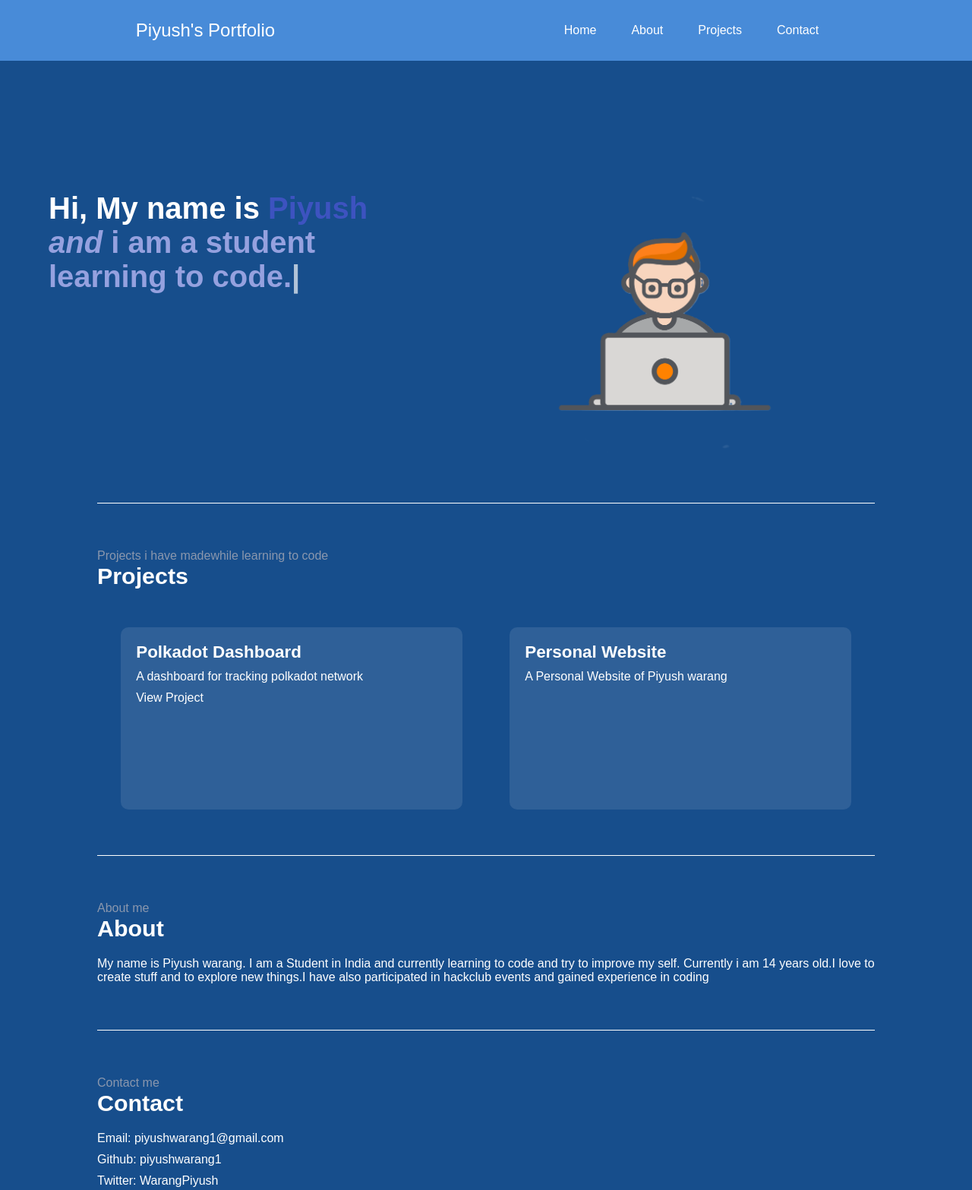
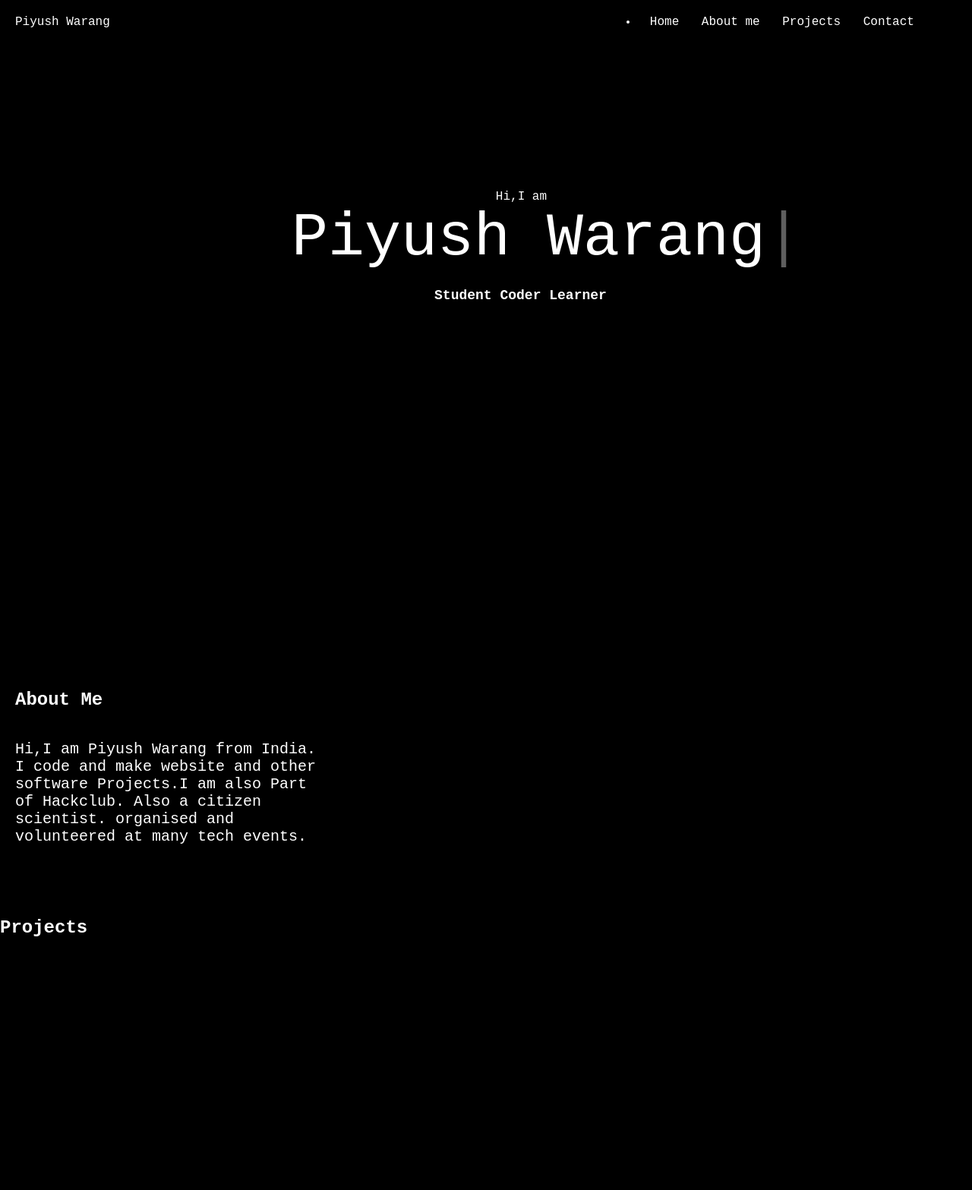
Before and after one commit to piyushwarang1/Personal-website-updated, a plain HTML site: page index.html in a window 1280 px wide. Shown: the top 1567 px of the page at 76% size. After the commit the page ends 1275 px from the top, so only its background shows below. Drawn offline with nearby package versions, Linux system fonts and the light colour scheme.

Commit message:
Revamp website layout and styling for improved navigation and aesthetics

```diff
--- a/index.html
+++ b/index.html
@@ -11,103 +11,54 @@
 </head>
 
 <body>
-   <header>
-    <nav>
-       <div class="left"> Piyush's Portfolio</div>
-       <div class="right">
-        <ul>
-            <a href="#firstsection"><li>Home</li></a>
-            <a href="#thirdsection"><li>About</li></a>
-            <a href="#secondsection"><li>Projects</li></a>
-            <a href="#fourthsection"><li>Contact</li></a>
-        </ul>
-       </div>
-    </nav>
-   </header>
-   <main>
-    <section class="firstsection" id="firstsection">
-        <div class="leftsection">
-         Hi, My name is <span class="purple">Piyush</span>
-         <div><span id="element"></span></div>
-         <span id="element"></span>
-        </div>
+   <div class="nav">
+    <P>Piyush Warang</P>
 
-        <div class="rightsection">
-         <img src="bg.png" alt="">
-        </div>
-    </section>
+        <li>
+            <a href="">Home</a>
+            <a href="">About me</a>
+            <a href="">Projects</a>
+            <a href="">Contact</a>
 
-    <section class="secondsection" id="secondsection">
-        <hr>
-        <span class="text-gray">Projects i have madewhile learning to code</span>
-        <h1>Projects</h1>
-        <div class="project-container">
-            <div class="card-one">
-                <h3>Polkadot Dashboard</h3>
-                <p>A dashboard for tracking polkadot network</p>
-                <a href="https://github.com/piyushwarang1/BeaconBlock-Network-Health-Dashboard">View Project</a>
+        </li>
 
-            </div>
-            <div class="card-two">
-                <h3>Personal Website</h3>
-                <p>A Personal Website of Piyush warang</p>
-            </div>
-        </div>
+</div>
 
 
-    <section class="thirdsection" id="thirdsection">
-        <hr>
-        <span class="text-gray">About me</span>
-        <h1>About</h1>
-        <p>My name is Piyush warang. I am a Student in India and currently learning to code and try to improve my self. Currently i am 14 years old.I love to create stuff and to explore new things.I have also participated in hackclub events and gained experience in coding</p>
+<div class="first-section">
 
-    </section>
 
-    <section class="fourthsection" id="fourthsection">
-        <hr>
-        <span class="text-gray">Contact me</span>
-        <h1>Contact</h1>
+<div class="text">
 
-        <ul>
-         <li><a href="mailto:piyushwarang1@gmail.com">Email: piyushwarang1@gmail.com</a></li>
-         <li><a href="https://github.com/piyushwarang1">Github: piyushwarang1</a></li>
-         <li><a href="https://x.com/WarangPiyush">Twitter: WarangPiyush</a></li>
-        </ul>
-        <hr>
-    </section>
-   </main>
+    <p>Hi,I am</p>
+  <span id="element"></span>
+  <h3>Student Coder Learner</h3>
+</div>
 
-   <footer>
-    <div class="footer">
-      <div class="footer-first">
-        <h3>Piyush Warang's Portfolio</h3>
-      </div>
-      <div class="footer-second">
-      <ul>
-        <li><a href="#firstsection">Home</a></li>
-        <li><a href="#thirdsection">About</a></li>
-        <li><a href="#secondsection">Projects</a></li>
-        <li><a href="#fourthsection">Contact</a></li>
-      </ul>
-      </div>
-      <div class="footer-third">
-       <h3> Contact</h3>
-       <p>Email: piyushwarang1@gmail.com</p>
-       <p>Twitter: @WarangPiyush</p>
+ <hr>
 
-      </div>
-      <div class="footer-fourth">
+</div>
+   <div class="second-section">
+    <div class="about">
+    <h2>About Me</h2>
+    <p>Hi,I am Piyush Warang from India. I code and make website and other software Projects.I am also Part of Hackclub. Also a citizen scientist. organised and volunteered at many tech events.</p>
+    </div>
+   </div>
+   <div class="third-section">
+    <h2>Projects</h2>
+    <div class="card-section">
+      <div class="card"></div>
+      <div class="card"></div>
+    </div>
+   </div>
 
-      </div>
-
-    </div>
    </footer>
 
    <script src="https://unpkg.com/typed.js@3.0.0/dist/typed.umd.js"></script>
    <script>
     var typed = new Typed('#element', {
-      strings: ['<i>and</i> i am a student learning to code.'],
-      typeSpeed: 50,
+      strings: ['Piyush Warang'],
+      typeSpeed: 40,
     });
   </script>
 </body>
--- a/style.css
+++ b/style.css
@@ -1,12 +1,11 @@
 
 
 body{
-    background-color: rgb(23, 78, 140);
+    background-color: rgb(0, 0, 0);
     color: white;
     font-family: Arial;
     min-height: 100vh;
-    display: flex;
-    flex-direction: column;
+    font-family: 'Courier New', Courier, monospace;
 
 }
 
@@ -18,194 +17,111 @@ html{
     padding: 0;
 }
 
-nav{
-     display: flex;
-     justify-content: space-around;
-     align-items: center;
-     height: 80px;
-     background-color : rgb(72, 139, 216);
-     position: sticky;
-     top: 0;
+.nav{
+    height: auto;
+    width: 100%;
+    display: flex;
+    text-decoration: none;
+
 }
 
-.left{
-    font-size: 1.5rem;
-}
-nav ul{
-    display: flex;
-    justify-content: center;
-}
-nav ul li{
-    list-style: none;
-    margin: 0 23px;
-}
-.firstsection{
-   display: flex;
-   justify-content: space-around ;
-   margin: 82px 0;
-   margin-bottom: 120px;
-
-
-}
-.firstsection > div{
-   width: 40%;
-   padding: 10px;
-   margin: 80px 0;
-
-}
-.leftsection{
-
-
-    width: 40%;
-    font-size: 2.5rem;
-    font-family: "Arial";
-    font-weight: bold;
-    height: 200px;
-    margin: 80px 0;
-    margin-top: 0%;
-
-}
-.rightsection{
-    height: 0px;
-   margin: 0px;
-
-
-}
-.rightsection img{
-    width: 350px;
-    height: auto;
-    margin: 0px ;
-    object-position: top;
-}
-.purple{
-   color: rgb(61, 83, 192);
+.nav li{
+    padding: 20px;
+    margin-left: 50%;
+    text-decoration: none;
 }
 a{
     text-decoration: none;
     color: white;
+    padding:10px;
 }
 
-a:hover{
-    color:rgb(156, 238, 248);
-    font-size: 1.1rem;
+.nav p{
+    padding: 20px;
 }
-#element{
-    color: rgb(149, 161, 223);
+
+.first-section{
+    display: flex;
+    height:100vh
 }
-.secondsection{
-    max-width: 80vw;
-    margin: auto;
+
+.text h3{
+
+  margin-left: 25%;
+  padding: 20px;
+  font-size: large;
+
 
 }
 
-main{
-    flex: 1 0 auto;
+.text span{
+    margin-top: 24%;
+    font-size: 80px;
 }
-main hr{
+
+.text{
+    margin-top: 15%;
+     margin-left: 30%;
+     display: block;
+}
+
+.text p{
+    margin-left: 40%;
+}
+
+hr{
     border: 0;
     background: white;
     height: 1px;
     margin: 60px 0;
 }
-.secondsection h1{
-    font-size: 1.9rem;
+
+.second-section h2{
+    padding: 20px;
+
 }
-.text-gray{
-    color: rgba(204, 193, 193, 0.64);
+.second-section p {
+    padding: 20px;
+    margin-right:65%;
+    font-size: 20px;
+
+}
+.second-section{
+    height: auto;
+    min-height: 40vh;
+}
+.second-section .about{
+    margin-top:30px;
 }
 
-    .project-container{
-    display: flex;
-    justify-content: space-around;
-    align-items: center;
-    margin: 50px 0;
-    transition: all 0.3s ease;
-    flex-direction: row;
-    }
+.third-section{
+    min-height: 50px;
+    height:auto;
+}
 
 
-.card-one{
-    width: 40%;
-    height: 200px;
-    background-color: rgba(255, 255, 255, 0.1);
-    padding: 20px;
-    border-radius: 10px;
-}
-.card-one h3{
-    font-size: 1.4rem;
-    margin-bottom: 10px;
-}
-.card-one p{
-    font-size: 1rem;
-    margin-bottom: 10px;
-
+.third-section p{
+ padding:20px;
 }
 
-.card-two{
-    width: 40%;
-    height: 200px;
-    background-color: rgba(255, 255, 255, 0.1);
-    padding: 20px;
-    border-radius: 10px;
+
+.card-section{
+    display:grid;
+    grid-template-columns: repeat(auto-fit, minmax(280px, 1fr));
+    gap:20px;
+    margin:0 auto;
+    padding:20px;
 }
-.card-two h3{
-    font-size: 1.4rem;
-    margin-bottom: 10px;
+.card{
+    display:flex;
+    flex-direction: column;
+    background: rgb(37, 36, 36);
+    border-radius: 5px;
+    overflow: hidden;
+    transition: transform 0.2s ease;
+    box-shadow: 0 4px 12px rgba(0, 0, 0, 0.1);
 }
-.card-two p{
-    font-size: 1rem;
-    margin-bottom: 10px;
+.card:hover{
 
+  transform: translateY(-4px)
 }
-.thirdsection{
-    max-width: 80vw;
-    margin: auto;
-
-}
-
-.thirdsection h1{
-    font-size: 1.9rem;
-    margin-bottom: 20px;
-}
-.fourthsection{
-    max-width: 80vw;
-    margin: auto;
-
-}
- .fourthsection h1{
-    font-size: 1.9rem;
-    margin-bottom: 20px;
- }
- .fourthsection ul{
-    list-style: none;
-    padding-left: 0;
- }
- .fourthsection ul li{
-    margin-top: 10px;
-    margin-bottom: 5px;
- }
-footer{
-    background-color:black;
-    height: 150px;
-    padding: 20px 0;
-}
-.footer{
-    display: flex;
-    justify-content: space-evenly;
-    align-items: center;
-    height: 80px;
-    margin: 23px 23px;
-    flex-shrink: 0;
-}
-
-.footer > div{
-    width: 22%;
-}
-.footer-second ul{
-    list-style: none;
-    padding-left: 0;
-}
-.footer-second ul li{
-   margin-top: 10px;
-
-}
```
